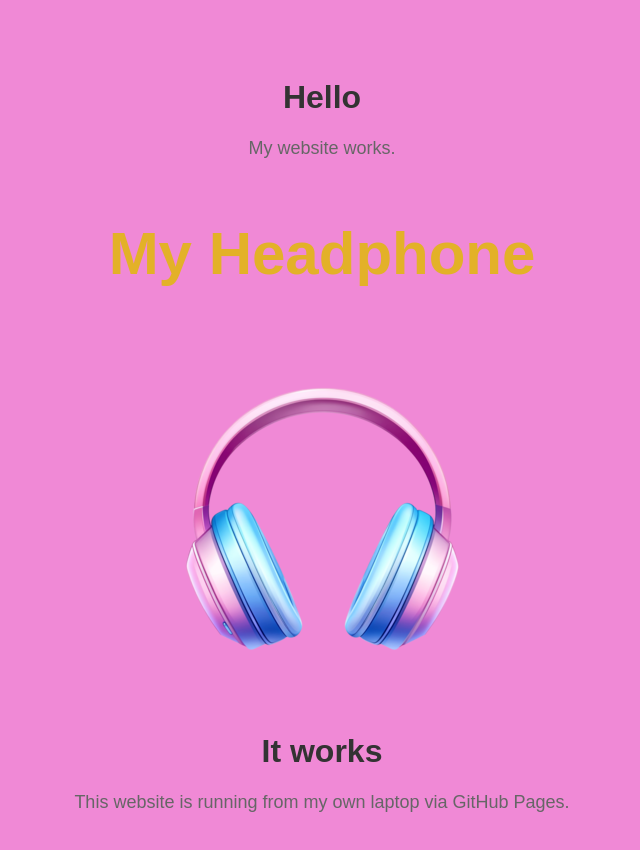
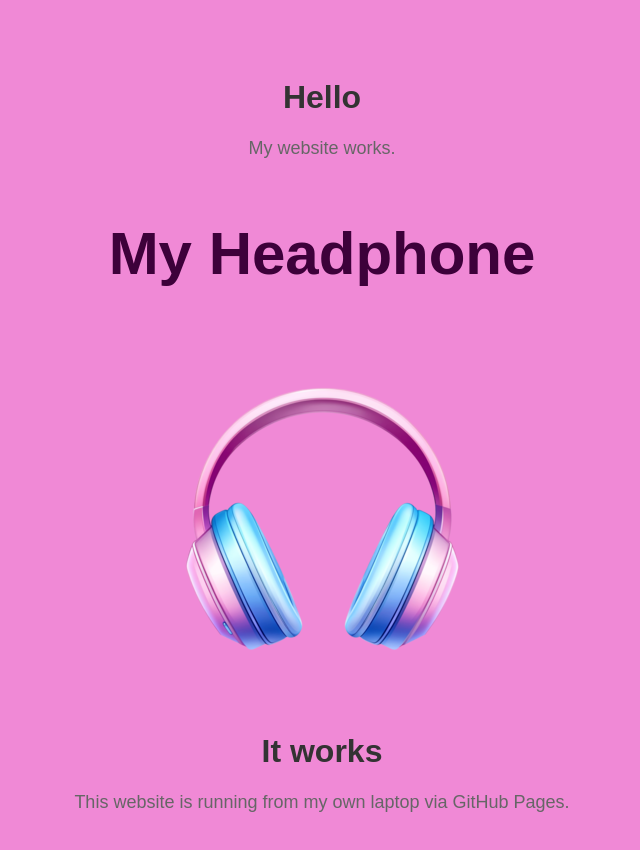
Before and after one commit to sandra7493/Sandra7493.github.io, a plain HTML site: page index.html in a window 1280 px wide. Shown: the whole page, without its empty margins (318-958 px from the left). Drawn offline with Linux system fonts and the light colour scheme.

Commit message:
Update style.css

```diff
--- a/css/style.css
+++ b/css/style.css
@@ -11,7 +11,7 @@ h1 {
 
 h3 {
   font-size: 60px;
-  color: #e3b128;
+  color: #3d013a;
 }
 
 p {
```
